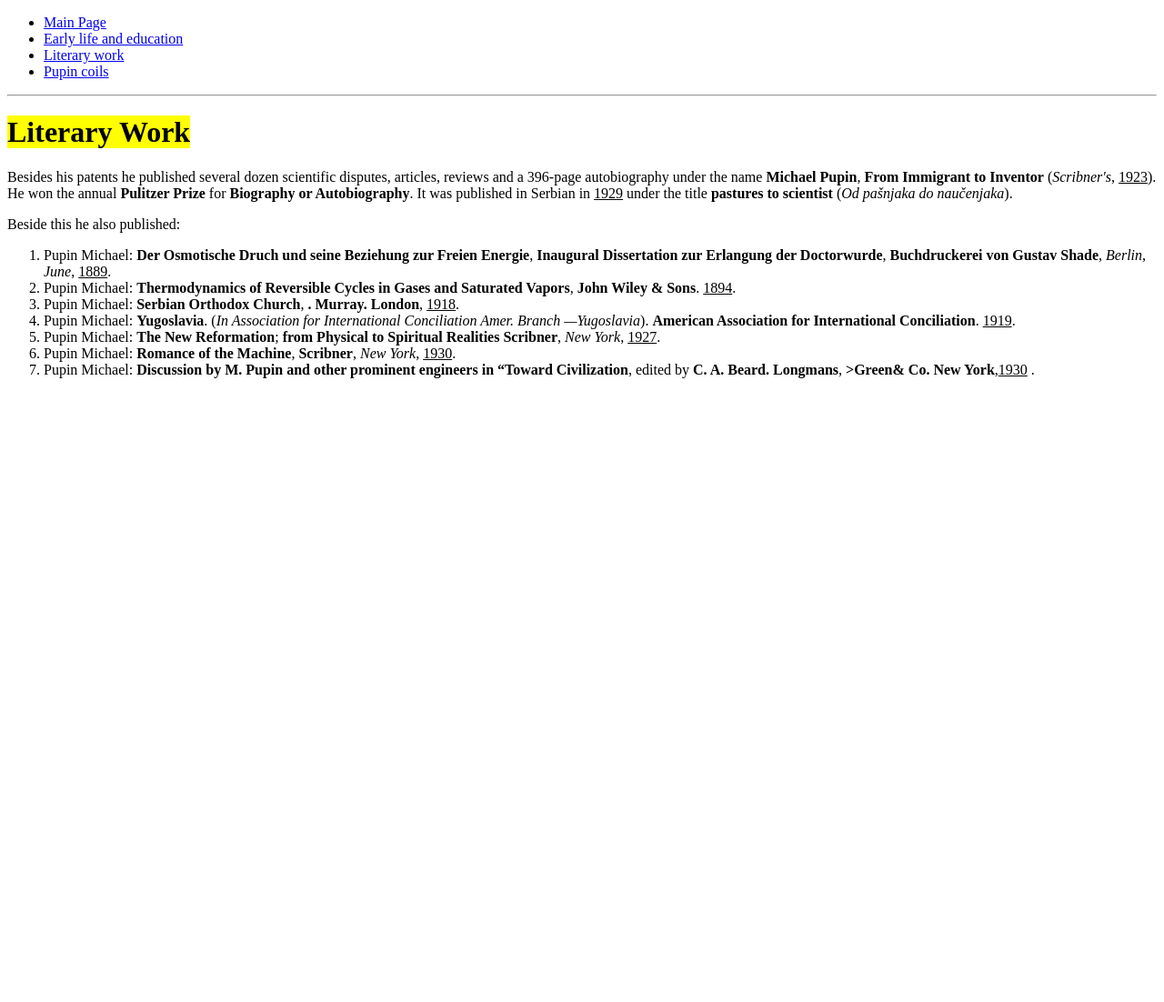
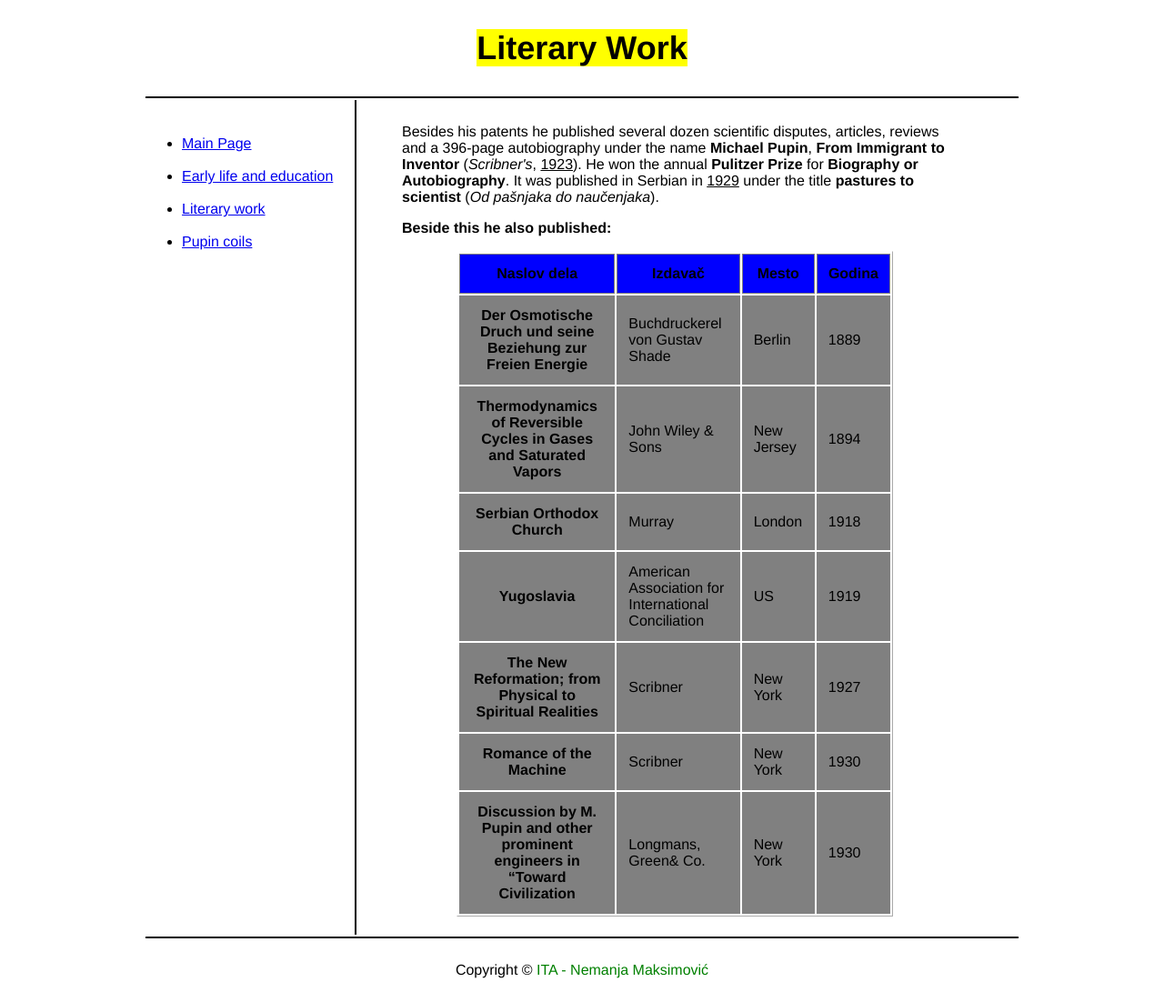
Before and after one commit to NemanjaMaksimovic-ita/Pupin-Mihajlo, a plain HTML site: page Literary-work/index.html in a window 1280 px wide. Shown: the whole page at 91% size. Before the commit the page ends 800 px from the top, so only its background shows below. Drawn offline with Linux system fonts and the light colour scheme.

Commit message:
initial commit

```diff
--- /dev/null
+++ b/Early-life-and-education/index2.css
@@ -0,0 +1,38 @@
+*	{
+	font-family: 'Franklin Gothic Medium', 'Arial Narrow', Arial, sans-serif;
+
+}
+
+body {
+        width: 960px;
+        margin: 0px auto;
+      }
+
+      header {
+        border-bottom: 2px solid black;
+        padding: 8px 0 8px 0;
+        font-size: 18px;
+        text-align: center;
+      }
+
+      section {
+        display: inline-block;
+        width: 600px;
+        padding: 10px 0px 10px 60px;
+	border-left: 2px solid black;
+    margin-bottom: 2px;
+    margin-top: 2px;
+        font-size: 16px;
+      }
+
+	aside {
+	width: 233px;
+	padding: 25px 0px 0px 0px;
+    float: left;
+    margin-bottom: 2px;
+    }
+    footer {
+        border-top: 2px solid black;
+    padding: 10px 0 10px 0;
+    text-align: center;
+    }
--- a/Literary-work/index.html
+++ b/Literary-work/index.html
@@ -3,33 +3,82 @@
 <head>
     <meta charset="UTF-8">
     <title>Pupin</title>
+
+    <link  href="index3.css" type="text/css" rel="stylesheet">
 </head>
 <body>
 
+<header>
+    <h1><mark>Literary Work</mark></h1>
+</header>
+
+<section>
+    <p>Besides his patents he published several dozen scientific disputes, articles, reviews and a 396-page autobiography under the name <b>Michael Pupin</b>, <b>From Immigrant to Inventor</b> (<i>Scribner's</i>, <ins>1923</ins>). He won the annual <strong>Pulitzer Prize</strong> for <strong>Biography or Autobiography</strong>. It was published in Serbian in <ins>1929</ins> under the title <strong>pastures to scientist</strong>  (<em>Od pašnjaka do naučenjaka</em>). </p>
+
+<p> <b>Beside this he also published:</b></p>
+
+<table border="1">
+  <tr id="heading">
+    <th>Naslov dela</th>
+    <th>Izdavač</th>
+    <th>Mesto</th>
+    <th>Godina</th>
+  </tr>
+  <tr id="even">
+    <th>Der Osmotische Druch und seine Beziehung zur Freien Energie</th>
+    <td>Buchdruckerel von Gustav Shade </td>
+    <td>Berlin</td>
+    <td>1889</td>
+  </tr>
+  <tr id="even">
+    <th>Thermodynamics of Reversible Cycles in Gases and Saturated Vapors</th>
+    <td>John Wiley & Sons</td>
+    <td>New Jersey</td>
+    <td>1894</td>
+  </tr>
+    <tr id="even">
+    <th>Serbian Orthodox Church</th>
+    <td>Murray </td>
+    <td>London</td>
+    <td>1918</td>
+  </tr>
+    <tr id="even">
+    <th>Yugoslavia</th>
+    <td>American Association for International Conciliation</td>
+    <td>US</td>
+    <td>1919</td>
+  </tr>
+    <tr id="even">
+    <th>The New Reformation; from Physical to Spiritual Realities</th>
+    <td>Scribner</td>
+    <td>New York</td>
+    <td>1927</td>
+  </tr>
+    <tr id="even">
+    <th>Romance of the Machine</th>
+    <td>Scribner</td>
+    <td>New York</td>
+    <td>1930</td>
+  </tr>
+    <tr id="even">
+    <th>Discussion by M. Pupin and other prominent engineers in “Toward Civilization</th>
+    <td>Longmans, Green& Co.</td>
+    <td>New York</td>
+    <td>1930</td>
+  </tr>
+</table>
+</section><aside>
     <ul>
         <li><a href="../index.html">Main Page</a></li>
+        <br>
         <li><a href="../Early-life-and-education/index.html">Early life and education</a></li>
+        <br>
         <li><a href="index.html">Literary work</a></li>
+        <br>
         <li><a href="../Pupin-coils/index.html">Pupin coils</a></li>
     </ul>
-
-    <hr>
-    <h1><mark>Literary Work</mark></h1>
-    <p>Besides his patents he published several dozen scientific disputes, articles, reviews and a 396-page autobiography under the name <b>Michael Pupin</b>, <b>From Immigrant to Inventor</b> (<i>Scribner's</i>, <ins>1923</ins>). He won the annual <strong>Pulitzer Prize</strong> for <strong>Biography or Autobiography</strong>. It was published in Serbian in <ins>1929</ins> under the title <strong>pastures to scientist</strong>  (<em>Od pašnjaka do naučenjaka</em>). </p>
-
-<p>Beside this he also published:</p>
-
-<ol>
-
-<li>Pupin Michael: <b>Der Osmotische Druch und seine Beziehung zur Freien Energie</b>, <b>Inaugural Dissertation zur Erlangung der Doctorwurde</b>, <b>Buchdruckerei von Gustav Shade</b>, <i>Berlin</i>, <i>June</i>, <ins>1889</ins>.</li>
-<li>Pupin Michael: <b>Thermodynamics of Reversible Cycles in Gases and Saturated Vapors</b>, <b>John Wiley & Sons</b>. <ins>1894</ins>.</li>
-<li>Pupin Michael: <b>Serbian Orthodox Church</b>, <b>. Murray. London</b>, <ins>1918</ins>.</li>
-<li>Pupin Michael: <b>Yugoslavia</b>. (<i>In Association for International Conciliation Amer. Branch —Yugoslavia</i>). <b>American Association for International Conciliation</b>. <ins>1919</ins>.</li>
-<li>Pupin Michael: <b>The New Reformation</b>; <b>from Physical to Spiritual Realities Scribner</b>, <i>New York</i>, <ins>1927</ins>.</li>
-<li>Pupin Michael: <b>Romance of the Machine</b>, <b>Scribner</b>, <i>New York</i>, <ins>1930</ins>.</li>
-<li>Pupin Michael: <b>Discussion by M. Pupin and other prominent engineers in “Toward Civilization</b>, edited by <b>C. A. Beard. Longmans</b>, <b>>Green& Co. New York</b>,<ins>1930</ins> .</li>
-
-</ol>
+</aside>
+<footer> <p>Copyright &copy <span style="color:green"> ITA - Nemanja Maksimović</span></p>  </footer>
 
 </body>
 </html>
--- /dev/null
+++ b/Literary-work/index3.css
@@ -0,0 +1,71 @@
+*	{
+	font-family: 'Franklin Gothic Medium', 'Arial Narrow', Arial, sans-serif;
+}
+
+body {
+        width: 960px;
+        margin: 0px auto;
+      }
+
+      header {
+        border-bottom: 2px solid black;
+        padding: 8px 0 8px 0;
+        font-size: 18px;
+        text-align: center;
+      }
+
+      section {
+        display: inline-block;
+        width: 600px;
+        padding: 10px 0px 20px 50px;
+	    border-left: 2px solid black;
+        margin-bottom: 2px;
+        margin-top: 2px;
+        font-size: 16px;
+      }
+
+	aside {
+	width: 230px;
+	padding: 25px 0px 0px 0px;
+	float: left;
+    }
+
+    table {
+      font-family: 'Franklin Gothic Medium', 'Arial Narrow', Arial, sans-serif;
+      border-collapse: separate;
+      border-color: white;
+      width:480px;
+      margin: 0 auto;
+    }
+
+    th {
+      padding: 12px;
+    }
+
+    td {
+      padding: 12px;
+    }
+
+    th, td {
+      border: solid 1px gray;
+    }
+
+    tr {
+      background-color: gray;
+    }
+
+    tr.even {
+      background-color: gray;
+    }
+
+    #heading {
+      background-color: blue;
+      color: black;
+    }
+
+    footer {
+        border-top: 2px solid black;
+        padding: 10px 0 10px 0;
+        text-align: center;
+
+    }
--- /dev/null
+++ b/Pupin-coils/index4.css
@@ -0,0 +1,37 @@
+*	{
+	font-family: 'Franklin Gothic Medium', 'Arial Narrow', Arial, sans-serif;
+}
+
+body {
+        width: 960px;
+        margin: 0px auto;
+      }
+
+      header {
+            border-bottom: 2px solid black;
+            padding: 10px 0 10px 0;
+            font-size: 18px;
+            text-align: center;
+      }
+
+      section {
+        display: inline-block;
+        width: 600px;
+        padding: 10px 0px 10px 50px;
+	    border-left: 2px solid black;
+        margin-bottom: 2px;
+        margin-top: 2px;
+        font-size: 16px;
+      }
+
+	aside {
+	    width: 230px;
+	    padding: 25px 0px 69px 0px;
+	    float: left;
+    }
+
+    footer {
+        border-top: 2px solid black;
+    padding: 10px 0 10px 0;
+    text-align: center;
+    }
--- /dev/null
+++ b/index.css
@@ -0,0 +1,42 @@
+*	{
+	font-family: 'Franklin Gothic Medium', 'Arial Narrow', Arial, sans-serif;
+
+}
+
+body {
+    width: 960px;
+    margin: 0px auto;
+  }
+
+  header {
+    border-bottom: 2px solid black;
+    padding: 8px 0 8px 0;
+    font-size: 18px;
+    text-align: center;
+  }
+
+  section {
+    display: inline-block;
+    width: 600px;
+    padding: 10px 0px 10px 50px;
+    border-left: 2px solid black;
+    margin-bottom: 2px;
+    margin-top: 2px;
+    font-size: 16px;
+  }
+
+aside {
+width: 233px;
+padding: 30px 0px 30px 0px;
+float: left;
+margin-bottom: 2px
+
+
+}
+
+footer {
+    border-top: 2px solid black;
+    padding: 10px 0 10px 0;
+    text-align: center;
+
+}
```
Also changed, not shown: Early-life-and-education/index.html (+22 -9 lines), Pupin-coils/index.html (+20 -8 lines), index.html (+26 -8 lines).
